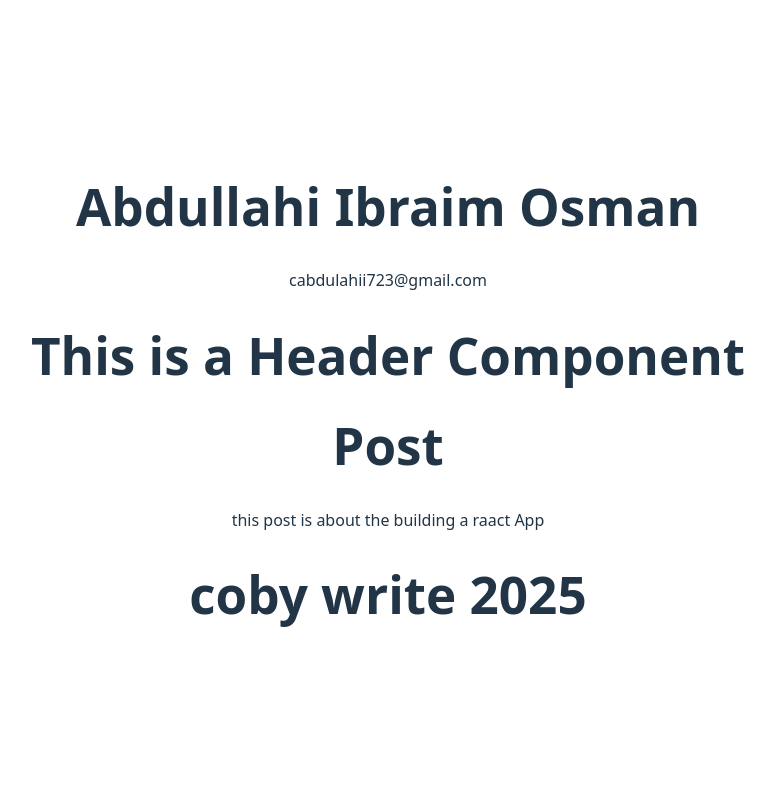
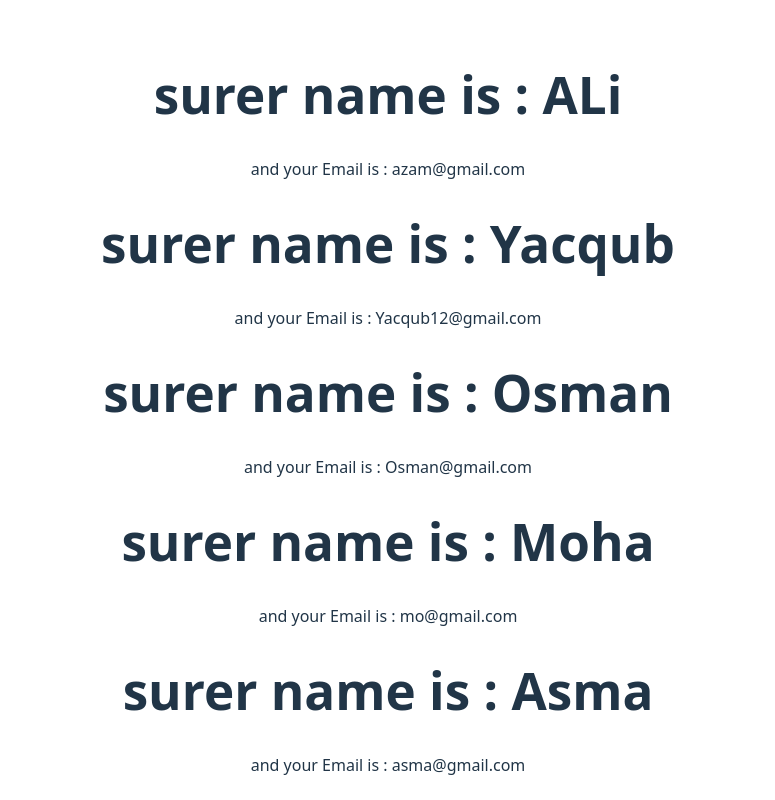
Before and after one commit to Abdulahi338/React-practice, a React (Vite) app: page / in a window 1280 px wide. Shown: the top 800 px of the page, without its empty margins (252-1027 px from the left). Built offline with nearby package versions, Linux system fonts and the light colour scheme.

Commit message:
adding exercise3

```diff
--- a/src/App.jsx
+++ b/src/App.jsx
@@ -3,14 +3,41 @@ import React from 'react'
 import './App.css'
 import Exercise1 from './Exercise1';
 import Blog from './Exercise2';
+import UserCard from './Exercise3';
 
 
 function App() {
+  const userName = "ALi";
+  const email = "azam@gmail.com";
 
   return (
     <>
-    <Exercise1/>
-    <Blog/>
+    {/* <Exercise1/>
+    <Blog/> */}
+    <UserCard
+    user ={userName}
+    email ={email}
+    />
+     <UserCard
+    user ={"Yacqub"}
+    email ={"Yacqub12@gmail.com"}
+    />
+     <UserCard
+    user ="Osman"
+    email ={"Osman@gmail.com"}
+    />
+     <UserCard
+    user ={"Moha"}
+    email ={"mo@gmail.com"}
+    />
+     <UserCard
+    user ={"Asma"}
+    email ={"asma@gmail.com"}
+    />
+     <UserCard
+    user ={"Sumayo"}
+    email ={"sumayo@gmail.com"}
+    />
 
     </>
   )
--- /dev/null
+++ b/src/Exercise3.jsx
@@ -0,0 +1,15 @@
+import React from 'react'
+
+
+
+
+function UserCard({user,email}) {
+  return (
+    <div>
+        <h1>surer name is : {user}</h1>
+        <p>and your Email is : {email}</p>
+    </div>
+  )
+}
+
+export default UserCard
```
